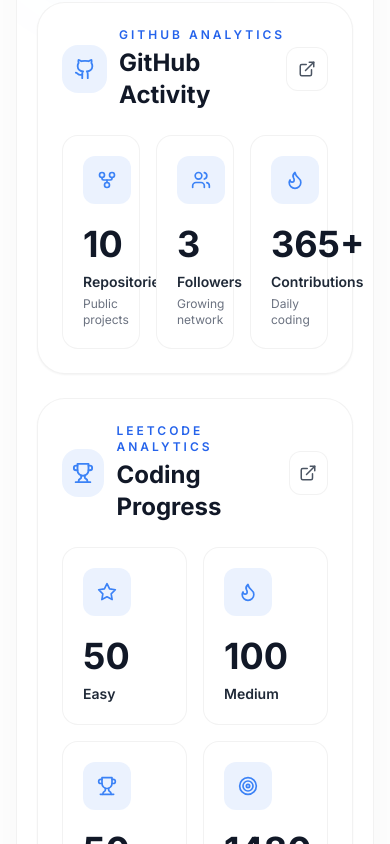
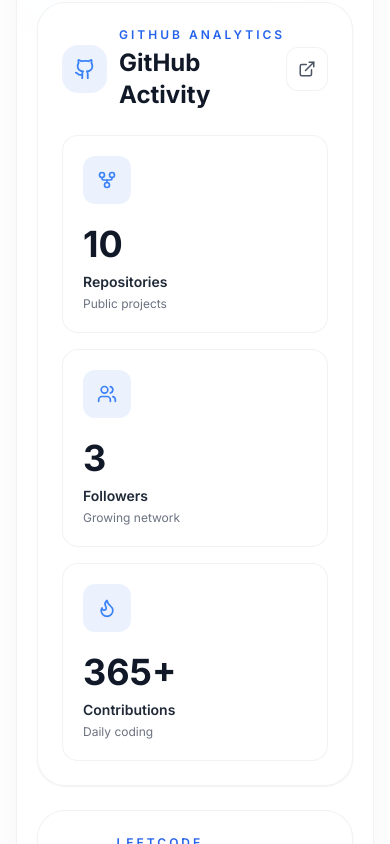
Before and after one commit to ayu-sh912/My_Portfolio, a Next.js app: page / in a window 390 px wide. Shown: the part 4880-5724 px from the top of the page. Built offline with nearby package versions, Linux system fonts and the light colour scheme.

Commit message:
Stats Section Mobile issue Solved

```diff
--- a/src/components/LiveStats.jsx
+++ b/src/components/LiveStats.jsx
@@ -165,7 +165,7 @@
               </Link>
             </div>
 
-            <div className="grid grid-cols-3 gap-4">
+            <div className="grid grid-cols-1 gap-4 sm:grid-cols-3">
               {githubStats.map((item, index) => (
                 <div
                   key={index}
@@ -254,7 +254,7 @@
               </Link>
             </div>
 
-            <div className="grid grid-cols-2 gap-4 md:grid-cols-4">
+            <div className="grid grid-cols-2 gap-4 sm:grid-cols-4">
               {leetcodeStats.map((item, index) => (
                 <div
                   key={index}
@@ -423,7 +423,7 @@
                 <div className="mt-4 flex flex-wrap items-center gap-x-5 gap-y-3 text-sm text-gray-600 dark:text-gray-400">
                   <div className="flex items-center gap-2">
                     <GraduationCap size={15} />
-                    <span>GLA University</span>
+                    <span>GLA University, Mathura</span>
                   </div>
 
                   <div className="flex items-center gap-2">
```
